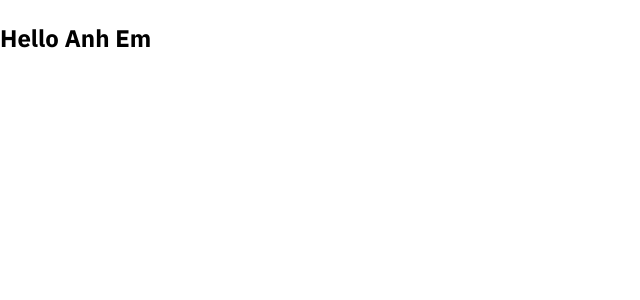
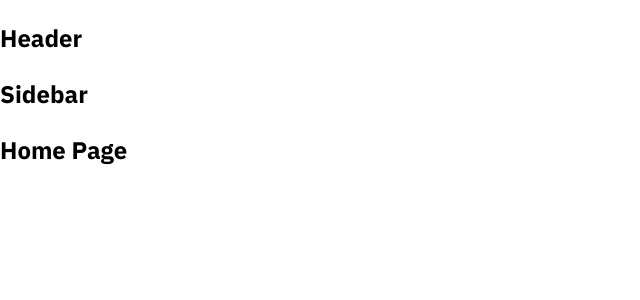
Before and after one commit to toannguyenit/tiktok-ui, a React (Create React App) app: page / in a window 1280 px wide. Shown: the top 300 px of the page, without its empty margins (0-640 px from the left). Built offline with nearby package versions, Linux system fonts and the light colour scheme.

Commit message:
Install Router and Layout

```diff
--- a/package.json
+++ b/package.json
@@ -9,6 +9,7 @@
     "normalize.css": "^8.0.1",
     "react": "^18.2.0",
     "react-dom": "^18.2.0",
+    "react-router-dom": "^6.16.0",
     "react-scripts": "5.0.1",
     "web-vitals": "^2.1.4"
   },
--- a/src/App.js
+++ b/src/App.js
@@ -1,8 +1,37 @@
+import { BrowserRouter as Router, Routes, Route } from 'react-router-dom';
+import { publicRoutes } from '~/routes';
+import { DefaultLayout } from '~/components/Layout';
+import { Fragment } from 'react';
+
 function App() {
     return (
-        <div className="App">
-            <h2>Hello Anh Em</h2>
-        </div>
+        <Router>
+            <div className="App">
+                <Routes>
+                    {publicRoutes.map((route, index) => {
+                        const Page = route.component;
+                        let Layout = DefaultLayout;
+
+                        if (route.layout) {
+                            Layout = route.layout;
+                        } else if (route.layout === null) {
+                            Layout = Fragment;
+                        }
+                        return (
+                            <Route
+                                key={index}
+                                path={route.path}
+                                element={
+                                    <Layout>
+                                        <Page />
+                                    </Layout>
+                                }
+                            />
+                        );
+                    })}
+                </Routes>
+            </div>
+        </Router>
     );
 }
 
--- /dev/null
+++ b/src/components/Layout/DefaultLayout/Sidebar/index.js
@@ -0,0 +1,5 @@
+function Sidebar() {
+    return <h2>Sidebar</h2>;
+}
+
+export default Sidebar;
--- /dev/null
+++ b/src/components/Layout/DefaultLayout/index.js
@@ -0,0 +1,16 @@
+import Header from '~/components/Layout/components/Header';
+import Sidebar from './Sidebar';
+
+function DefaultLayout({ children }) {
+    return (
+        <div>
+            <Header />
+            <div className="container">
+                <Sidebar />
+                <div className="content">{children}</div>
+            </div>
+        </div>
+    );
+}
+
+export default DefaultLayout;
--- /dev/null
+++ b/src/components/Layout/HeaderOnly/index.js
@@ -0,0 +1,14 @@
+import Header from '~/components/Layout/components/Header';
+
+function DefaultLayout({ children }) {
+    return (
+        <div>
+            <Header />
+            <div className="container">
+                <div className="content">{children}</div>
+            </div>
+        </div>
+    );
+}
+
+export default DefaultLayout;
--- /dev/null
+++ b/src/components/Layout/components/Header/index.js
@@ -0,0 +1,5 @@
+function Header() {
+    return <h2>Header</h2>;
+}
+
+export default Header;
--- /dev/null
+++ b/src/components/Layout/index.js
@@ -0,0 +1,2 @@
+export { default as DefaultLayout } from './DefaultLayout';
+export { default as HeaderOnly } from './HeaderOnly';
--- /dev/null
+++ b/src/pages/Following/index.js
@@ -0,0 +1,5 @@
+function Following() {
+    return <h2>Following Page</h2>;
+}
+
+export default Following;
--- /dev/null
+++ b/src/pages/Home/index.js
@@ -0,0 +1,5 @@
+function Home() {
+    return <h2>Home Page</h2>;
+}
+
+export default Home;
--- /dev/null
+++ b/src/pages/Search/index.js
@@ -0,0 +1,5 @@
+function Search() {
+    return <h2>Search Page</h2>;
+}
+
+export default Search;
--- /dev/null
+++ b/src/pages/Upload/index.js
@@ -0,0 +1,5 @@
+function Upload() {
+    return <h2>Upload Page</h2>;
+}
+
+export default Upload;
--- /dev/null
+++ b/src/routes/index.js
@@ -0,0 +1,19 @@
+import { HeaderOnly } from '~/components/Layout';
+
+// Pages
+import Home from '~/pages/Home';
+import Following from '~/pages/Following';
+import Upload from '~/pages/Upload';
+import Search from '~/pages/Search';
+
+// Public Routes
+const publicRoutes = [
+    { path: '/', component: Home },
+    { path: '/following', component: Following },
+    { path: '/upload', component: Upload, layout: HeaderOnly },
+    { path: '/search', component: Search, layout: null },
+];
+
+const privateRoutes = [];
+
+export { publicRoutes, privateRoutes };
```
Also changed, not shown: 1 other file (tests, documents, lock files or other folders).
